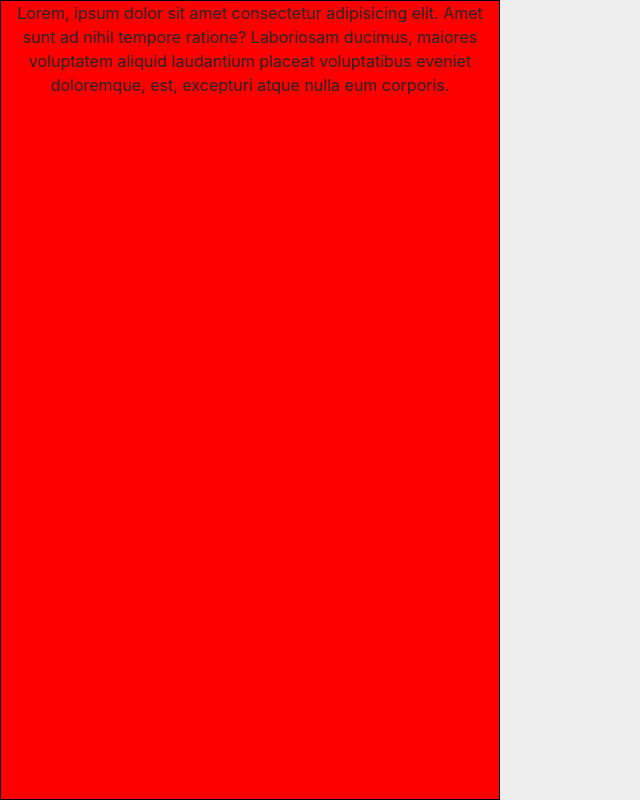
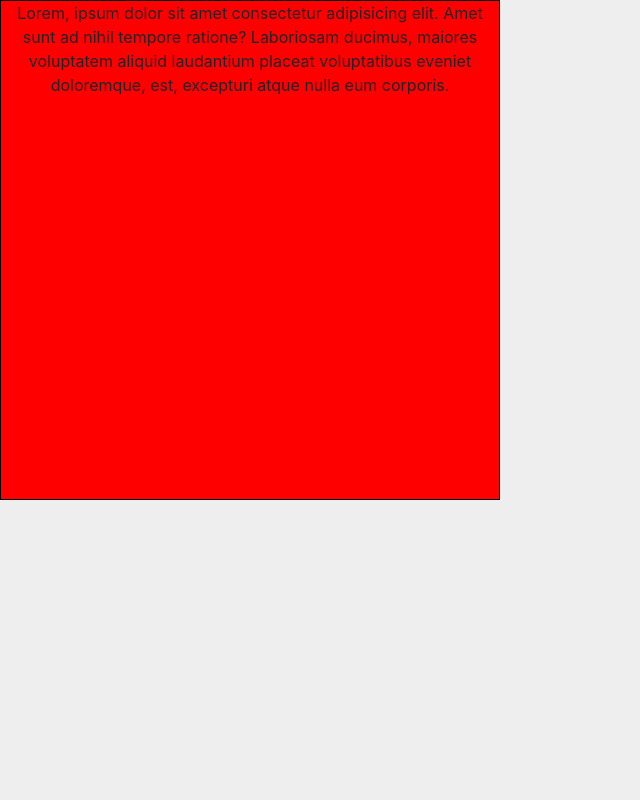
Before and after one commit to Rukio/Js2, a website: page src/index.html in a window 1280 px wide. Shown: the whole page, without its empty margins (0-640 px from the left). Drawn offline with Linux system fonts and the light colour scheme.

Commit message:
Still working on this one

```diff
--- a/src/sass/main.scss
+++ b/src/sass/main.scss
@@ -13,10 +13,9 @@ body {
 
 .main-block {
     width: 500px;
-    height: 800px;
+    height: 500px;
     border: 1px solid #000;
     position: relative;
-    overflow: hidden;
 
     &__layer {
         position: absolute;
@@ -25,6 +24,7 @@ body {
         width: 100%;
         height: 100%;
         transition: 150ms linear;
+
         &--first {
             background-color: #f00;
             z-index: 10;
```
Also changed, not shown: src/css/main.css.
